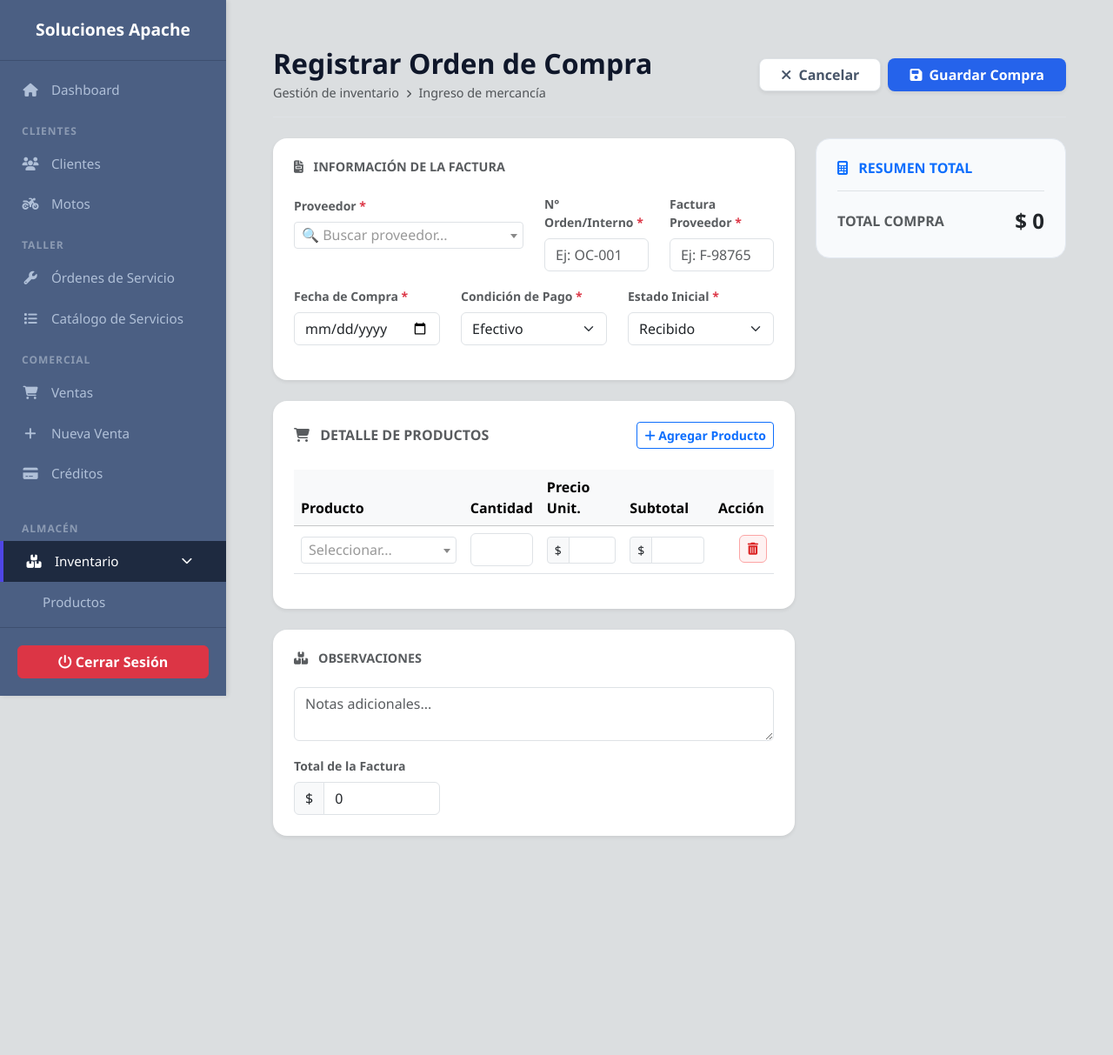
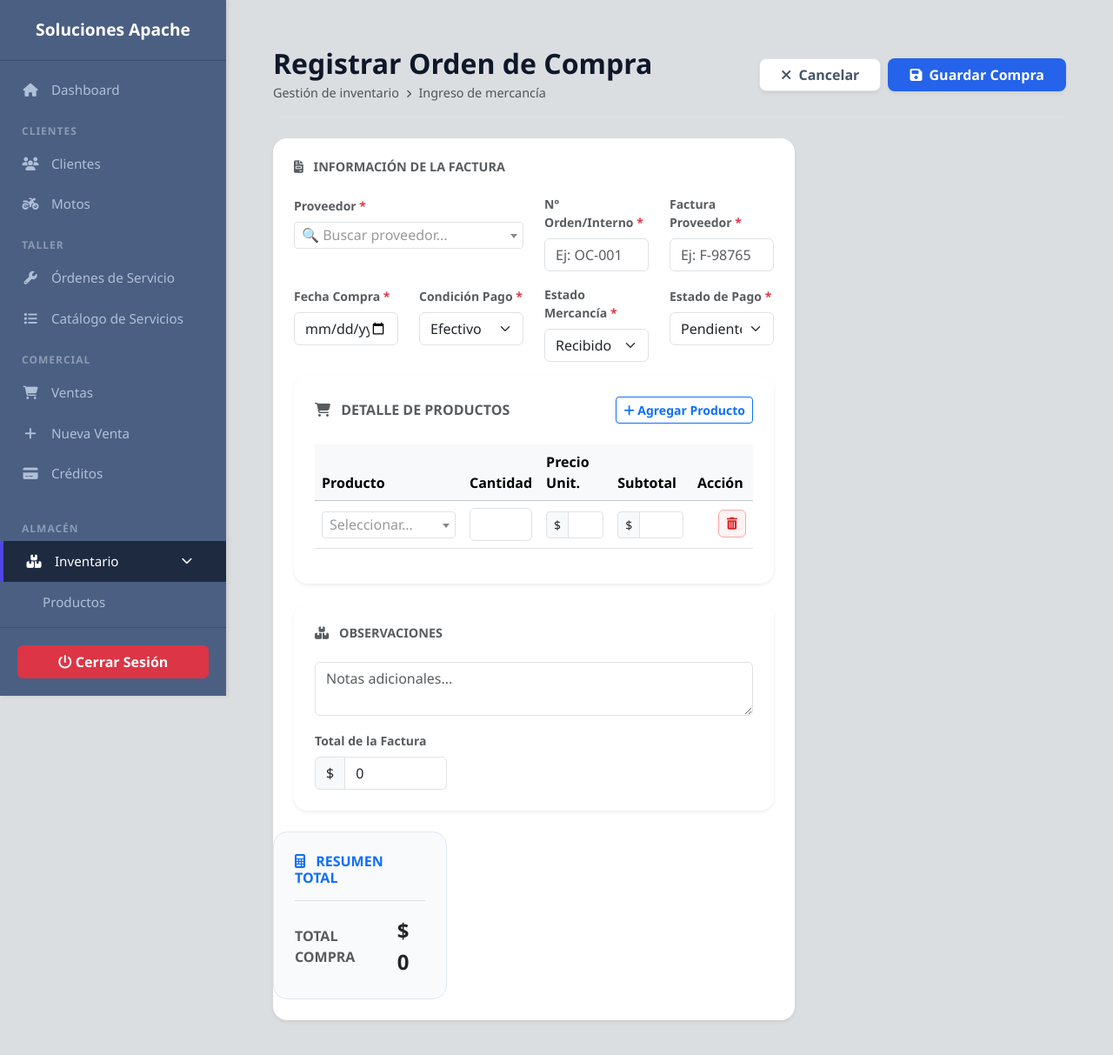
Before and after one commit to Marii060/SolucionesApache, a Django app: page /inventario/compras/nueva/ in a window 1280 px wide. Shown: the top 1213 px of the page at 87% size. Before the commit the page ends 962 px from the top, so only its background shows below. Run offline with Django 5.2, Linux system fonts and the light colour scheme; the visitor is signed in with stand-in values (Sample User, id 1); data that the repository does not hold is empty; some libraries are stand-ins or nearby versions.

Commit message:
templates: agregar campo de estado de pago en la interfaz de registro

```diff
--- a/inventario/templates/inventario/registrar_compra.html
+++ b/inventario/templates/inventario/registrar_compra.html
@@ -44,22 +44,23 @@
                         </div>
 
                         <div class="row mb-3">
-                            <div class="col-md-4 mb-3 mb-md-0">
-                                <label class="form-label fw-bold small text-muted">Fecha de Compra <span class="text-danger">*</span></label>
+    <div class="col-md-3 mb-3 mb-md-0">
+        <label class="form-label fw-bold small text-muted">Fecha Compra <span class="text-danger">*</span></label>
         {{ form.fecha_compra }}
     </div>
-                            <div class="col-md-4 mb-3 mb-md-0">
-                                <label class="form-label fw-bold small text-muted">Condición de Pago <span class="text-danger">*</span></label>
+    <div class="col-md-3 mb-3 mb-md-0">
+        <label class="form-label fw-bold small text-muted">Condición Pago <span class="text-danger">*</span></label>
         {{ form.metodo_pago }}
     </div>
-                            <div class="col-md-4">
-                                <label class="form-label fw-bold small text-muted">Estado Inicial <span class="text-danger">*</span></label>
+    <div class="col-md-3 mb-3 mb-md-0">
+        <label class="form-label fw-bold small text-muted">Estado Mercancía <span class="text-danger">*</span></label>
         {{ form.estado }}
     </div>
+    <div class="col-md-3">
+        <label class="form-label fw-bold small text-muted">Estado de Pago <span class="text-danger">*</span></label>
+        {{ form.estado_pago }}
     </div>
 </div>
-                </div>
-
                 <div class="card shadow-sm border-0 rounded-4 mb-4">
                     <div class="card-body p-4">
                         <div class="d-flex justify-content-between align-items-center mb-4">
```
Lines whose indentation alone changed are shown as unchanged.
